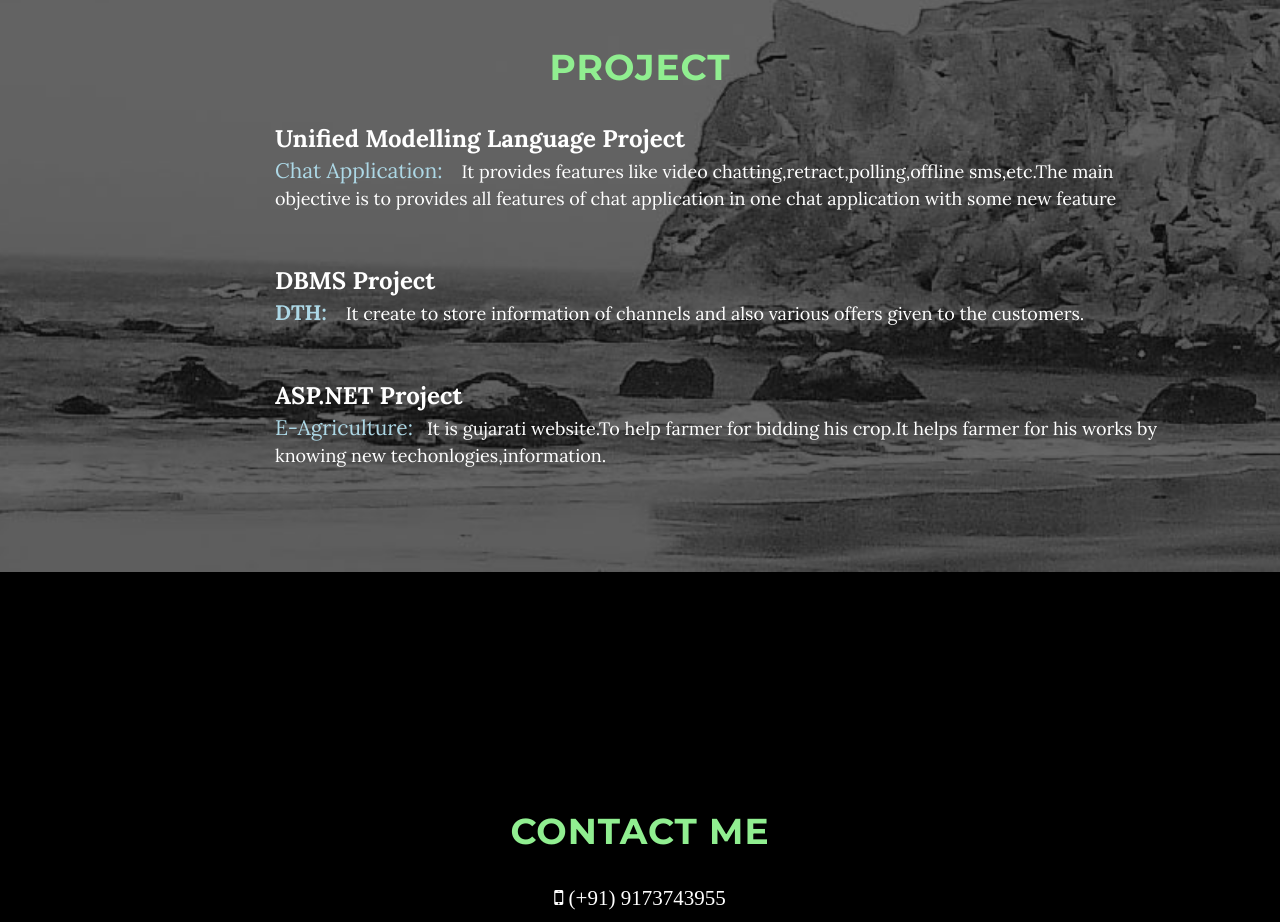
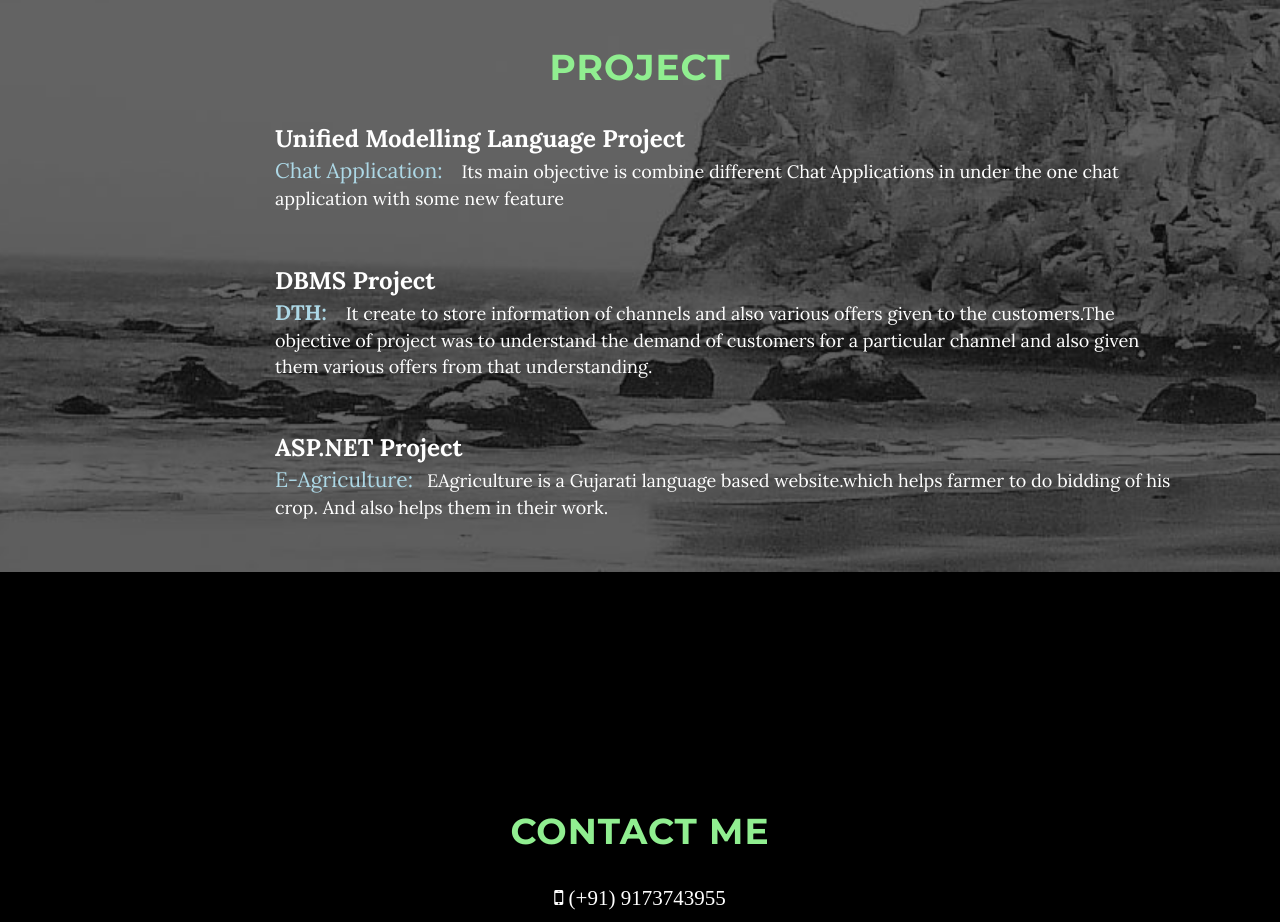
Before and after one commit to SubhamAgrawal/SubhamAgrawal.github.io, a plain HTML site: page index.html in a window 1280 px wide. Shown: the part 2282-3204 px from the top of the page. Drawn offline with Linux system fonts and the light colour scheme; some packages are replaced by stand-ins of ours.

Commit message:
Update index.html

```diff
--- a/index.html
+++ b/index.html
@@ -110,14 +110,16 @@
 			<div style="font-size:18px;text-align:left;width:900px;height:350px;">
 			<div style="font-size:24px;"><b>Unified Modelling Language Project</b></div>
 			<span style="font-size:21px;color:lightblue;">Chat Application:</span>&nbsp;&nbsp;&nbsp;
-			It provides features like video chatting,retract,polling,offline sms,etc.The main objective is to provides all features of chat application in one chat application with
+			Its main objective is combine different Chat Applications in under the one chat application with
 			some new feature<br/><br/><br/>
 			<div style="font-size:24px;"><b>DBMS Project</b></div>
 			<span style="font-size:21px;color:lightblue;"><b>DTH:</b></span>&nbsp;&nbsp;&nbsp;
-			It create to store information of channels and also various offers given to the customers. </li><br/><br/><br/>
+			It create to store information of channels and also various offers given to the customers.The objective of project was to understand the demand
+				of customers for a particular channel and also given them various offers from that
+				understanding. </li><br/><br/><br/>
 			<div style="font-size:24px;"><b>ASP.NET Project</b></div>
-			<span style="font-size:21px;color:lightblue;">E-Agriculture:</span>&nbsp;&nbsp;&nbsp;It is gujarati website.To help farmer for bidding his crop.It helps farmer for his works
-				by knowing new techonlogies,information.<br/><br/><br/>
+			<span style="font-size:21px;color:lightblue;">E-Agriculture:</span>&nbsp;&nbsp;&nbsp;EAgriculture is a Gujarati language based website.which helps farmer to do
+			bidding of his crop. And also helps them in their work.<br/><br/><br/>
 			</div>
 			</div>
         </div>
```
